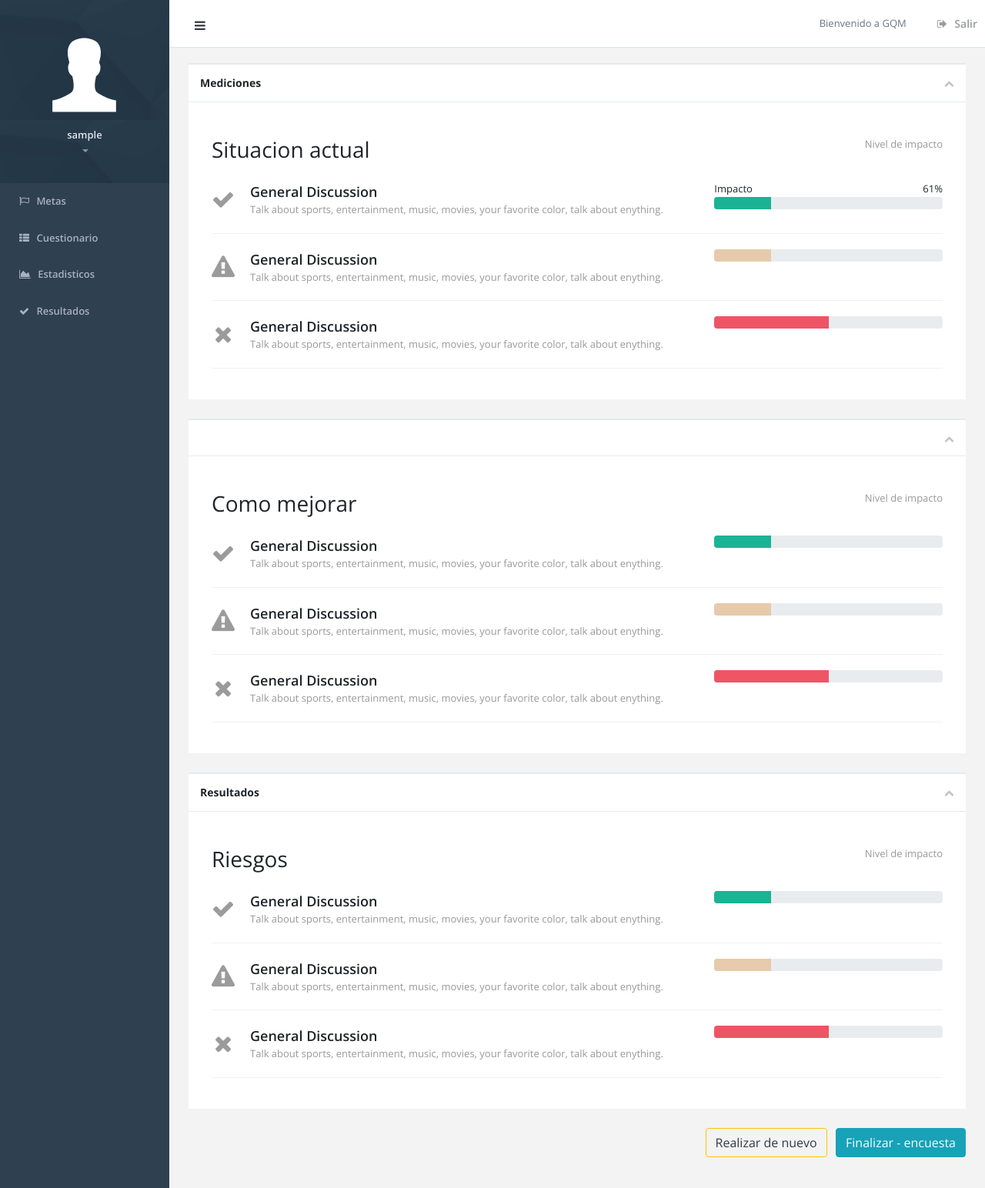
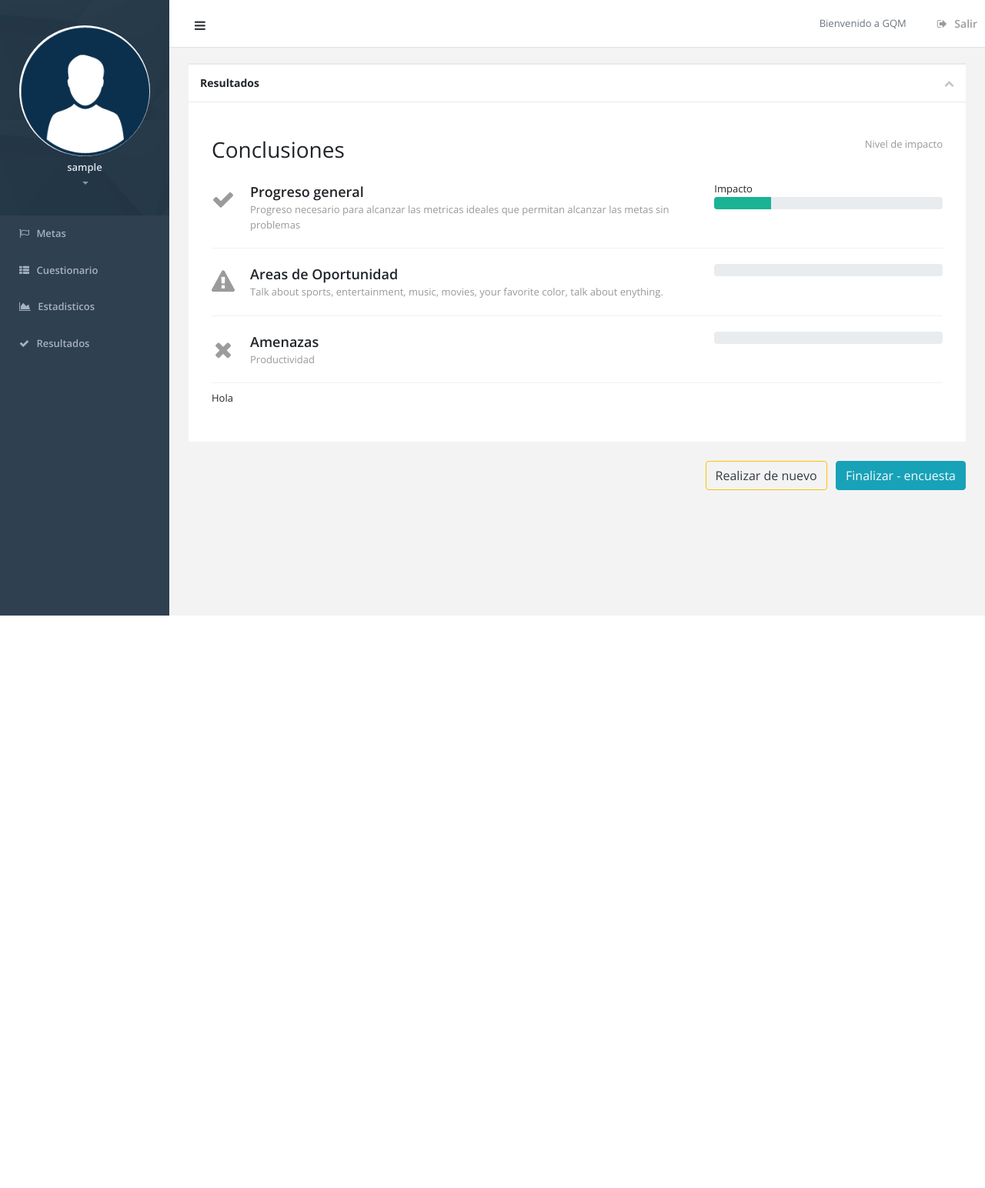
Before and after one commit to urimeba/gqm, a Django app: page /results in a window 1280 px wide. Shown: the whole page at 77% size. After the commit the page ends 800 px from the top, so only its background shows below. Run offline with Django 3.2, Linux system fonts and the light colour scheme; the visitor is signed in with stand-in values (Sample User, id 1); parts of the project's set-up code (start-up, migrations or seed data) failed here and were passed over; some libraries are stand-ins or nearby versions.

Commit message:
*added* Funcionalidad

```diff
--- a/gqm/Apps/gqm/views.py
+++ b/gqm/Apps/gqm/views.py
@@ -3,6 +3,7 @@ from django.contrib.auth import authenticate, login, logout
 from django.shortcuts import render, redirect
 from Apps.gqm.models import Contexto, Meta, MetaPregunta, Pregunta
 from django.http import JsonResponse, HttpResponse
+from django.contrib.auth.models import User
 
 def loginn(request):
     if(request.method=='POST'):
@@ -27,7 +28,18 @@ def cerrarSesion(request):
     return redirect(loginn)
 
 def register(request):
-    return render(request, 'registration/register.html')
+    if request.method == 'POST':
+        usuario = request.POST.get('usuario')
+        contraseña = request.POST.get('contraseña')
+        user, created = User.objects.get_or_create(username=usuario)
+        if created:
+            user.set_password(contraseña)
+            user.save()
+            return HttpResponse("Usuario creado correctamente")
+        else:
+            return HttpResponse("El usuario ya existe. Elige otro nombre de usuario")
+    else:
+        return render(request, 'registration/register.html')
 
 @login_required
 def home(request):
--- a/gqm/templates/layouts/sidebar.html
+++ b/gqm/templates/layouts/sidebar.html
@@ -4,14 +4,14 @@
             <li class="nav-header">
                 <div class="dropdown profile-element text-center">
                     {% load static %}
-                    <img alt="image" class="rounded-circle" src="{% static 'img/user.png' %}"/>
+                    <img alt="image" width="100%" height="100%" class="rounded-circle" src="{% static 'img/descarga.png' %}"/>
                     <a data-toggle="dropdown" class="dropdown-toggle" href="#">
                         <span class="block m-t-xs font-bold">{{user.username}}</span>
                         <span class="text-muted text-xs block">{{user.groups.all.0.name}}<b class="caret"></b></span>
                     </a>
                     <ul class="dropdown-menu animated fadeInRight m-t-xs">
                         <li>
-                            <a class="dropdown-item m-0" href="login.html">Cerrar sesión</a>
+                            <a class="dropdown-item m-0" href="{% url 'cerrarSesion' %}">Cerrar sesión</a>
                         </li>
                     </ul>
                 </div>
--- a/gqm/templates/results.html
+++ b/gqm/templates/results.html
@@ -1,151 +1,8 @@
 {% extends 'base.html' %}
 {% block title %}Resultados{% endblock %}
 {% block content %}
+{% load staticfiles %}
 <div class="wrapper wrapper-content animated fadeIn">
-    <div class="row">
-        <div class="col-lg-12">
-            <div class="ibox">
-                <div class="ibox-title">
-                    <h5 class="font-weight-bold">Mediciones</h5>
-                    <div class="ibox-tools">
-                        <a class="collapse-link">
-                            <i class="fa fa-chevron-up"></i>
-                        </a>
-                    </div>
-                </div>
-                <div class="ibox-content forum-container">
-                    <div class="forum-title">
-                        <div class="float-right forum-desc">
-                            <samll>Nivel de impacto</samll>
-                        </div>
-                        <h3>Situacion actual</h3>
-                    </div>
-                    <div class="forum-item">
-                        <div class="row">
-                            <div class="col-md-8">
-                                <div class="forum-icon">
-                                    <i class="fa fa-check"></i>
-                                </div>
-                                <a href="forum_post.html" class="forum-item-title">General Discussion</a>
-                                <div class="forum-sub-title">Talk about sports, entertainment, music, movies, your favorite color, talk about enything.</div>
-                            </div>
-                            <div class="col-md-4">
-                                <div>
-                                    <span>Impacto</span>
-                                    <div class="stat-percent">61%</div>
-                                    <div class="progress">
-                                        <div class="progress-bar progress-bar-success" style="width: 25%" role="progressbar" aria-valuenow="43" aria-valuemin="0" aria-valuemax="100"></div>
-                                    </div>
-                                </div>
-                            </div>
-                        </div>
-                    </div>
-                    <div class="forum-item">
-                        <div class="row">
-                            <div class="col-md-8">
-                                <div class="forum-icon">
-                                    <i class="fa fa-exclamation-triangle"></i>
-                                </div>
-                                <a href="forum_post.html" class="forum-item-title">General Discussion</a>
-                                <div class="forum-sub-title">Talk about sports, entertainment, music, movies, your favorite color, talk about enything.</div>
-                            </div>
-                            <div class="col-md-4">
-                                <div class="progress">
-                                    <div class="progress-bar progress-bar-warning" style="width: 25%" role="progressbar" aria-valuenow="43" aria-valuemin="0" aria-valuemax="100"></div>
-                                </div>
-                            </div>
-                        </div>
-                    </div>
-                    <div class="forum-item">
-                        <div class="row">
-                            <div class="col-md-8">
-                                <div class="forum-icon">
-                                    <i class="fa fa-times"></i>
-                                </div>
-                                <a href="forum_post.html" class="forum-item-title">General Discussion</a>
-                                <div class="forum-sub-title">Talk about sports, entertainment, music, movies, your favorite color, talk about enything.</div>
-                            </div>
-                            <div class="col-md-4">
-                                <div class="progress">
-                                    <div class="progress-bar progress-bar-danger" style="width: 50%" role="progressbar" aria-valuenow="43" aria-valuemin="0" aria-valuemax="100"></div>
-                                </div>
-                            </div>
-                        </div>
-                    </div>
-                </div>
-            </div>
-        </div>
-    </div>
-    <div class="row">
-        <div class="col-lg-12">
-            <div class="ibox">
-                <div class="ibox-title">
-                    <h5 class="font-weight-bold"></h5>
-                    <div class="ibox-tools">
-                        <a class="collapse-link">
-                            <i class="fa fa-chevron-up"></i>
-                        </a>
-                    </div>
-                </div>
-                <div class="ibox-content forum-container">
-                    <div class="forum-title">
-                        <div class="float-right forum-desc">
-                            <samll>Nivel de impacto</samll>
-                        </div>
-                        <h3>Como mejorar</h3>
-                    </div>
-                    <div class="forum-item">
-                        <div class="row">
-                            <div class="col-md-8">
-                                <div class="forum-icon">
-                                    <i class="fa fa-check"></i>
-                                </div>
-                                <a href="forum_post.html" class="forum-item-title">General Discussion</a>
-                                <div class="forum-sub-title">Talk about sports, entertainment, music, movies, your favorite color, talk about enything.</div>
-                            </div>
-                            <div class="col-md-4">
-                                <div class="progress">
-                                    <div class="progress-bar progress-bar-success" style="width: 25%" role="progressbar" aria-valuenow="43" aria-valuemin="0" aria-valuemax="100"></div>
-                                </div>
-                            </div>
-                        </div>
-                    </div>
-                    <div class="forum-item">
-                        <div class="row">
-                            <div class="col-md-8">
-                                <div class="forum-icon">
-                                    <i class="fa fa-exclamation-triangle"></i>
-                                </div>
-                                <a href="forum_post.html" class="forum-item-title">General Discussion</a>
-                                <div class="forum-sub-title">Talk about sports, entertainment, music, movies, your favorite color, talk about enything.</div>
-                            </div>
-                            <div class="col-md-4">
-                                <div class="progress">
-                                    <div class="progress-bar progress-bar-warning" style="width: 25%" role="progressbar" aria-valuenow="43" aria-valuemin="0" aria-valuemax="100"></div>
-                                </div>
-                            </div>
-                        </div>
-                    </div>
-                    <div class="forum-item">
-                        <div class="row">
-                            <div class="col-md-8">
-                                <div class="forum-icon">
-                                    <i class="fa fa-times"></i>
-                                </div>
-                                <a href="forum_post.html" class="forum-item-title">General Discussion</a>
-                                <div class="forum-sub-title">Talk about sports, entertainment, music, movies, your favorite color, talk about enything.</div>
-                            </div>
-                            <div class="col-md-4">
-                                <div class="progress">
-                                    <div class="progress-bar progress-bar-danger" style="width: 50%" role="progressbar" aria-valuenow="43" aria-valuemin="0" aria-valuemax="100"></div>
-                                </div>
-                            </div>
-                        </div>
-                    </div>
-                </div>
-            </div>
-        </div>
-    </div>
     <div class="row">
         <div class="col-lg-12">
             <div class="ibox">
@@ -162,7 +19,7 @@
                         <div class="float-right forum-desc">
                             <samll>Nivel de impacto</samll>
                         </div>
-                        <h3>Riesgos</h3>
+                        <h3>Conclusiones</h3>
                     </div>
                     <div class="forum-item">
                         <div class="row">
@@ -170,12 +27,16 @@
                                 <div class="forum-icon">
                                     <i class="fa fa-check"></i>
                                 </div>
-                                <a href="forum_post.html" class="forum-item-title">General Discussion</a>
-                                <div class="forum-sub-title">Talk about sports, entertainment, music, movies, your favorite color, talk about enything.</div>
+                                <a href="forum_post.html" class="forum-item-title">Progreso general</a>
+                                <div class="forum-sub-title">Progreso necesario para alcanzar las metricas ideales que permitan alcanzar las metas sin problemas</div>
                             </div>
                             <div class="col-md-4">
-                                <div class="progress">
-                                    <div class="progress-bar progress-bar-success" style="width: 25%" role="progressbar" aria-valuenow="43" aria-valuemin="0" aria-valuemax="100"></div>
+                                <div>
+                                    <span>Impacto</span>
+                                    <div class="stat-percent" id="porcentaje"></div>
+                                    <div class="progress">
+                                        <div id="progreso" class="progress-bar progress-bar-success" style="width: 25%" role="progressbar" aria-valuenow="43" aria-valuemin="0" aria-valuemax="100"></div>
+                                    </div>
                                 </div>
                             </div>
                         </div>
@@ -186,12 +47,12 @@
                                 <div class="forum-icon">
                                     <i class="fa fa-exclamation-triangle"></i>
                                 </div>
-                                <a href="forum_post.html" class="forum-item-title">General Discussion</a>
-                                <div class="forum-sub-title">Talk about sports, entertainment, music, movies, your favorite color, talk about enything.</div>
+                                <a href="forum_post.html" class="forum-item-title">Areas de Oportunidad</a>
+                                <div class="forum-sub-title" id="oportunidad">Talk about sports, entertainment, music, movies, your favorite color, talk about enything.</div>
                             </div>
                             <div class="col-md-4">
                                 <div class="progress">
-                                    <div class="progress-bar progress-bar-warning" style="width: 25%" role="progressbar" aria-valuenow="43" aria-valuemin="0" aria-valuemax="100"></div>
+                                    <div class="progress-bar progress-bar-warning" id="chartOportunidad" role="progressbar" aria-valuenow="43" aria-valuemin="0" aria-valuemax="100"></div>
                                 </div>
                             </div>
                         </div>
@@ -202,25 +63,116 @@
                                 <div class="forum-icon">
                                     <i class="fa fa-times"></i>
                                 </div>
-                                <a href="forum_post.html" class="forum-item-title">General Discussion</a>
-                                <div class="forum-sub-title">Talk about sports, entertainment, music, movies, your favorite color, talk about enything.</div>
+                                <a href="forum_post.html" class="forum-item-title">Amenazas</a>
+                                <div class="forum-sub-title" id="amenazas">Productividad</div>
                             </div>
                             <div class="col-md-4">
                                 <div class="progress">
-                                    <div class="progress-bar progress-bar-danger" style="width: 50%" role="progressbar" aria-valuenow="43" aria-valuemin="0" aria-valuemax="100"></div>
+                                    <div class="progress-bar progress-bar-danger" id="chartAmenazas" role="progressbar" aria-valuenow="43" aria-valuemin="0" aria-valuemax="100"></div>
                                 </div>
                             </div>
                         </div>
                     </div>
+                    <p id="conclusion">Hola</p>
                 </div>
             </div>
         </div>
     </div>
+
     <div class="row">
        <div class="col-lg-12 text-right">
-            <a class="btn btn-outline-warning text-dark text-secondary">Realizar de nuevo</a>
-            <a class="btn btn-info text-light ml-2">Finalizar - encuesta</a>
+            <a href="{% url 'home' %}" class="btn btn-outline-warning text-dark text-secondary">Realizar de nuevo</a>
+            <a href="{% url 'cerrarSesion' %}" class="btn btn-info text-light ml-2">Finalizar - encuesta</a>
        </div>
     </div>
 </div>
+
+<script src="{% static 'js/jquery-3.1.1.min.js' %}"></script>
+<script>
+    window.onload=function(){
+        let metricas = localStorage.getItem("metricas");
+        metricas = JSON.parse(metricas);
+        metricas = JSON.parse(metricas);
+
+        if(metricas.length==13){
+            var suma = 0;
+
+            for(var x = 0; x < metricas.length; x++){
+                suma += metricas[x];
+            }
+            let promedio = suma / metricas.length;
+            let porcentajePromedio = (promedio * 100) / 600
+            let porcentaje = document.getElementById("porcentaje");
+            porcentaje.innerHTML=porcentajePromedio.toFixed(2) + "%";
+            let progreso = document.getElementById("progreso");
+            progreso.style.width = porcentajePromedio.toFixed(2) + "%";
+
+            porcentajeAmenazas = (100 - porcentajePromedio)/2;
+
+            a = document.getElementById("chartOportunidad")
+            a.style.width=porcentajeAmenazas.toFixed(2)+'%';
+            b = document.getElementById("chartAmenazas")
+            b.style.width=porcentajeAmenazas.toFixed(2)+'%';
+
+
+            if(porcentajePromedio>0 && porcentajePromedio<33.33){
+                document.getElementById("oportunidad").innerHTML="Productividad General, Costos, Areas de dominio, Certificaciones, Metodologias, Seguridad, Errores, Certificados";
+                document.getElementById("amenazas").innerHTML="Inversion, Retorno de inversion, Preparacion, Satisfaccion";
+                document.getElementById("conclusion").innerHTML="La estrategia seguida hasta el momento no es la correcta. Es necesario verificar modelo de negocio y madurez de los procesos. Se recomienda verificar direccion del nivel operativo y su productividad.";
+            }
+            else if(porcentajePromedio>33.33 && porcentajePromedio<66.66){
+                document.getElementById("oportunidad").innerHTML="Productividad General, Costos, Certificaciones, Metodologias, Errores";
+                document.getElementById("amenazas").innerHTML="Retorno de inversion, Preparacion, Satisfaccion";
+                document.getElementById("conclusion").innerHTML="La continuacion de areas de oportunidad es indispensable para la mejora continua. Asi, la estrategia llevada hasta ahora lleva a la empresa por buen camino, teniendo mejoras que producir con estandares inculcados como cultura empresarial y motivacion al personal operativo. Se recomienda llevar a cabo este proceso para mejorar indices de productividad.";
+            }
+            else{
+                document.getElementById("oportunidad").innerHTML="Productividad General, Metodologias";
+                document.getElementById("amenazas").innerHTML="Satisfaccion";
+                document.getElementById("conclusion").innerHTML="Las areas de oportunidad segun este modelo de negocio y estandares usados se reducen drasticamente. Asi, se recomienda optar por obtener la certificacion requerida de inmediato para poder continuar con el proceso de mejora continua. Ademas, de obtener la certificacion es recomendable optar por ser parte del equipo que permite certificar a otras entidad, obteniendo mayor reconocimiento nacional";
+            }
+        }
+        else{
+            var suma = 0;
+
+            for(var x = 0; x < metricas.length; x++){
+                suma += metricas[x];
+            }
+            let promedio = suma / metricas.length;
+            console.log(promedio)
+
+            let porcentaje = document.getElementById("porcentaje");
+            porcentaje.innerHTML=promedio.toFixed(2) + "%";
+            let progreso = document.getElementById("progreso");
+            progreso.style.width = promedio.toFixed(2) + "%";
+
+            porcentajeAmenazas = (100 - promedio)/2;
+
+            a = document.getElementById("chartOportunidad")
+            a.style.width=porcentajeAmenazas.toFixed(2)+'%';
+            b = document.getElementById("chartAmenazas")
+            b.style.width=porcentajeAmenazas.toFixed(2)+'%';
+
+            if(promedio>0 && promedio<33.33){
+                document.getElementById("oportunidad").innerHTML="Preparacion, Madurez, Estandares, KPI, Procesamiento";
+                document.getElementById("amenazas").innerHTML="Licitacion, Proyeccion, Productividad, Satisfaccion";
+                document.getElementById("conclusion").innerHTML="La certificacion CMMI-Dev exige estandares que al momento no se cumplen. Se deshecha la idea de tratar de obtener esta y replantear la madurez de todos los procesos involucrados en el desarrollo, asi como reeplantearlos e incluso modificarlos de raiz, cambiando asi la estructura de jerarquias de la empresa, ademas de mejorar el indice de KPIs usados, obteniendo disciplina dentro de los equipos de desarrollo de software";
+            }
+            else if(promedio>33.33 && promedio<66.66){
+                document.getElementById("oportunidad").innerHTML=" Madurez, KPI, Procesamiento";
+                document.getElementById("amenazas").innerHTML="Licitacion, Satisfaccion";
+                document.getElementById("conclusion").innerHTML="Al momento la empresa cuenta con niveles aceptables de madurez de los procesos, contenidos como niveles medios que la certificacion obtiene. Es posible participar para obtener la certificacion, mas no recomendable, debido a la falta de certeza de madurez para un establecimiento correcto con bases cimentadas. Sera necesario analizar a fondo proceso completo de desarrollo para verificar metricas de calidad, tiempo, satisfaccion y productividad.";
+            }
+            else{
+                document.getElementById("oportunidad").innerHTML=" Madurez, KPI";
+                document.getElementById("amenazas").innerHTML="Satisfaccion";
+                document.getElementById("conclusion").innerHTML="La probabildiad de obtener la certificacion CMMI es muy alta. Es necesario permitir la obtencion de esta certificacion actualmente. Aun asi, las mejoras continuas dependen de la necesidad del grado de madurez de los procesos, siendo los mas altos los mas dificiles de alcanzar, todo esto mediante procesos robustos que permitan el crecimiento vertical y horizontal de la empresa, sin restringir demasiado la misma mejora continua.";
+            }
+
+        }
+
+
+    }
+
+
+</script>
 {% endblock %}
```
Also changed, not shown: gqm/static/js/funcionesUriel.js (+30 -8 lines), gqm/templates/registration/register.html (+5 -4 lines), gqm/templates/statistics/statistics.html (+27 -2 lines), gqm/static/img/descarga.png (added).
